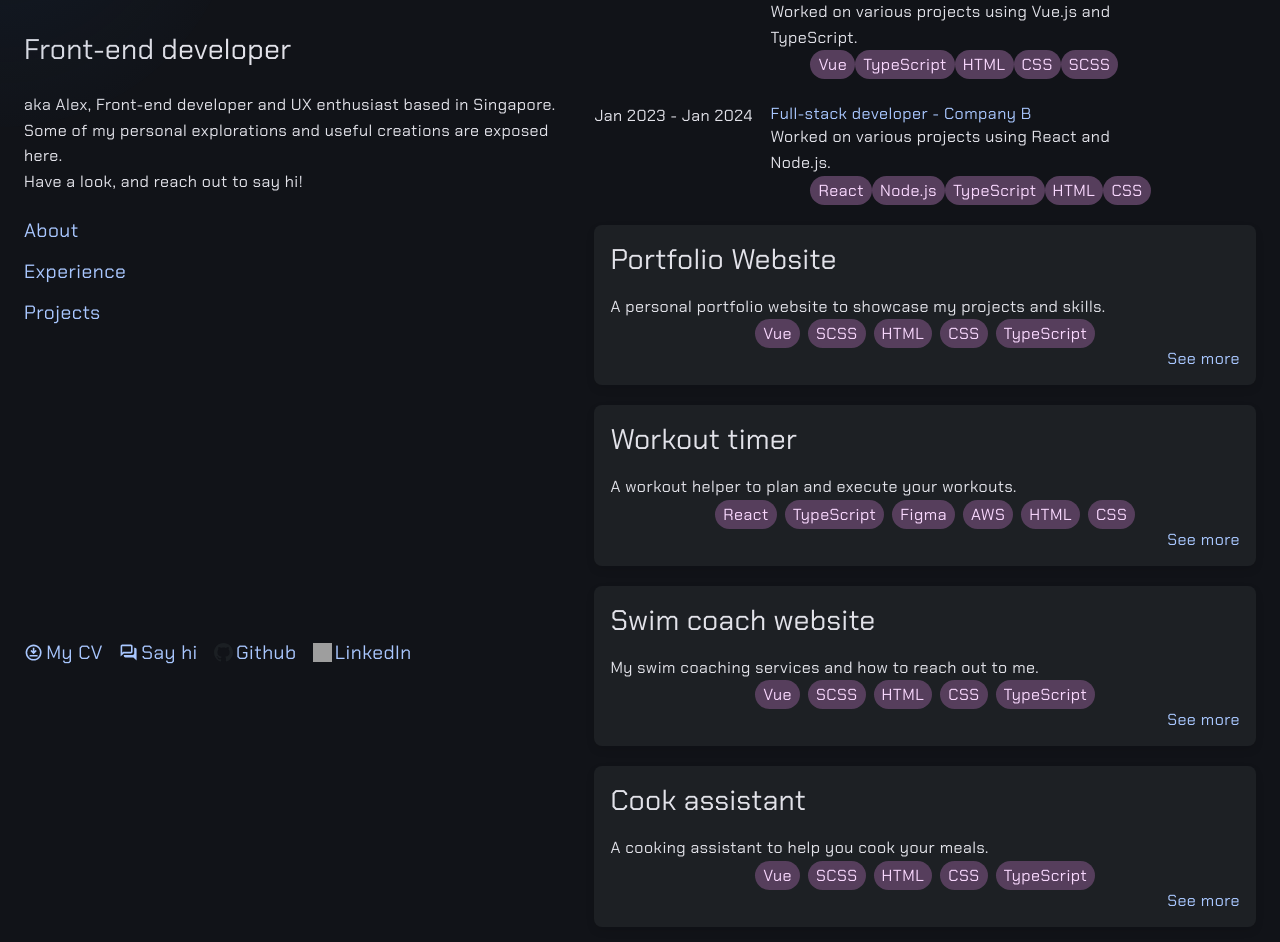
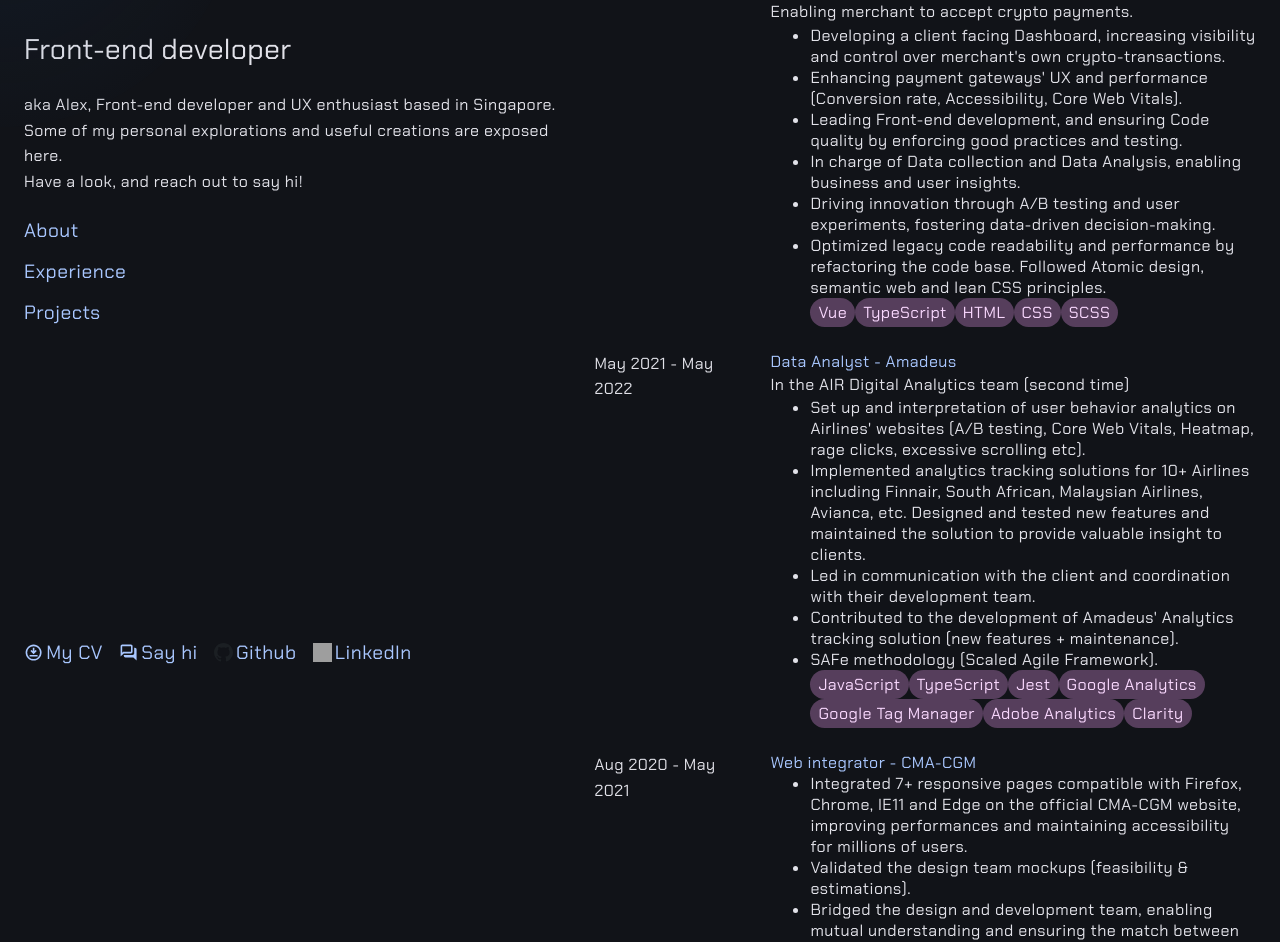
Before and after one commit to AlexGreau/Portfolio, a Vue app: page / in a window 1280 px wide. Shown: the part 113-1055 px from the top of the page. Built offline with nearby package versions, Linux system fonts and the light colour scheme; grey boxes are pictures that could not be loaded.

Commit message:
feat: real work data

```diff
--- a/src/components/cards/WorkCard.vue
+++ b/src/components/cards/WorkCard.vue
@@ -1,9 +1,12 @@
 <template>
   <article class="work-card">
-    <p class="date">{{ `${formatDate(work.startDate)} - ${formatDate(work.endDate)} `}}</p>
+    <p class="date">{{ formatDoubleDates(work.startDate, work.endDate) }}</p>
     <div>
       <a :href="work.link" target="_blank">{{ `${work.position} - ${work.company}` }}</a>
       <p>{{ work.description }}</p>
+      <ul>
+        <li v-for="(item, index) in work.tasks" :key="index">{{ item }}</li>
+      </ul>
       <ul>
         <li v-for="(tech, index) in work.techs" :key="index" class="pill">{{ tech }}</li>
       </ul>
@@ -23,26 +26,21 @@ export default defineComponent({
   },
   data() {
     return {
-      months: [
-        'Jan',
-        'Feb',
-        'Mar',
-        'Apr',
-        'May',
-        'Jun',
-        'Jul',
-        'Aug',
-        'Sep',
-        'Oct',
-        'Nov',
-        'Dec',
-      ],
+      months: ['Jan', 'Feb', 'Mar', 'Apr', 'May', 'Jun', 'Jul', 'Aug', 'Sep', 'Oct', 'Nov', 'Dec'],
     }
   },
   methods: {
     formatDate(date: Date): string {
       return `${this.months[date.getMonth()]} ${String(date.getFullYear())}`
     },
+    formatDoubleDates(startDate: Date, endDate: Date|undefined): string {
+      if (!startDate) {
+        return ''
+      } else if (!endDate) {
+        return `${this.formatDate(new Date(startDate))} - Present`
+      }
+        return `${this.formatDate(new Date(startDate))} - ${this.formatDate(new Date(endDate))}`
+    },
   },
 })
 </script>
--- a/src/model/Tech.ts
+++ b/src/model/Tech.ts
@@ -11,6 +11,7 @@ export enum TechName {
     CSS = "CSS",
     SCSS = "SCSS",
     JS = "JavaScript",
+    JEST = "Jest",
     TS = "TypeScript",
     REACT = "React",
     VUE = "Vue",
@@ -19,4 +20,11 @@ export enum TechName {
     EXPRESS = "Express.js",
     FIGMA = "Figma",
     AWS = "AWS",
+    ANDROID = "Android",
+    WEAROS = "WearOS",
+    JAVA = "Java",
+    GA = "Google Analytics",
+    GTM = "Google Tag Manager",
+    ADOBE = "Adobe Analytics",
+    CLARITY = "Clarity",
 }
--- a/src/model/WorkExp.ts
+++ b/src/model/WorkExp.ts
@@ -4,8 +4,9 @@ export interface WorkExp {
     company: string;
     position: string;
     startDate: Date;
-    endDate: Date;
-    description: string;
+    endDate?: Date;
+    description?: string;
+    tasks: string[];
     techs: TechName[];
     id: number;
     link?: string;
--- a/src/views/HomeView.vue
+++ b/src/views/HomeView.vue
@@ -73,7 +73,7 @@
         <li></li>
       </ul>
     </section>
-    <section class="content-wrapper">
+    <div class="content-wrapper">
       <article class="about-wrapper" id="about">
         <!-- <h2>About me</h2> -->
         <p>
@@ -87,7 +87,7 @@
       <article class="projects" id="projects">
         <ProjectCard v-for="project in projects" :key="project.id" :project="project" />
       </article>
-    </section>
+    </div>
   </main>
 </template>
 <script setup lang="ts">
@@ -146,34 +146,86 @@ const projects = ref<Array<Project>>([
 
 const WorkExperiences = ref<Array<WorkExp>>([
   {
-    company: 'Company A',
+    company: 'Triple-A',
+    link: 'https://triple-a.io/',
     position: 'Front-end developer',
-    startDate: new Date('2022-01-01'),
-    endDate: new Date('2023-01-01'),
-    description: 'Worked on various projects using Vue.js and TypeScript.',
-    techs: [
-      TechName.VUE,
-      TechName.TS,
-      TechName.HTML,
-      TechName.CSS,
-      TechName.SCSS,
+    startDate: new Date('2022-06-06'),
+    endDate: undefined,
+    description: 'Enabling merchant to accept crypto payments.',
+    tasks: [
+      "Developing a client facing Dashboard, increasing visibility and control over merchant's own crypto-transactions.",
+      "Enhancing payment gateways' UX and performance (Conversion rate, Accessibility, Core Web Vitals).",
+      'Leading Front-end development, and ensuring Code quality by enforcing good practices and testing.',
+      'In charge of Data collection and Data Analysis, enabling business and user insights.',
+      'Driving innovation through A/B testing and user experiments, fostering data-driven decision-making.',
+      'Optimized legacy code readability and performance by refactoring the code base. Followed Atomic design, semantic web and lean CSS principles.',
     ],
+    techs: [TechName.VUE, TechName.TS, TechName.HTML, TechName.CSS, TechName.SCSS],
     id: 1,
   },
   {
-    company: 'Company B',
-    position: 'Full-stack developer',
-    startDate: new Date('2023-01-01'),
-    endDate: new Date('2024-01-01'),
-    description: 'Worked on various projects using React and Node.js.',
-    techs: [
-      TechName.REACT,
-      TechName.NODE,
-      TechName.TS,
-      TechName.HTML,
-      TechName.CSS,
+    company: 'Amadeus',
+    position: 'Data Analyst',
+    link: 'https://www.amadeus.com/',
+    startDate: new Date('2021-05'),
+    endDate: new Date('2022-05'),
+    description: 'In the AIR Digital Analytics team (second time)',
+    tasks: [
+      "Set up and interpretation of user behavior analytics on Airlines' websites (A/B testing, Core Web Vitals, Heatmap, rage clicks, excessive scrolling etc).",
+      'Implemented analytics tracking solutions for 10+ Airlines including Finnair, South African, Malaysian Airlines, Avianca, etc. Designed and tested new features and maintained the solution to provide valuable insight to clients.',
+      'Led in communication with the client and coordination with their development team.',
+      "Contributed to the development of Amadeus' Analytics tracking solution (new features + maintenance).",
+      'SAFe methodology (Scaled Agile Framework).',
     ],
+    techs: [TechName.JS, TechName.TS, TechName.JEST, TechName.GA, TechName.GTM, TechName.ADOBE, TechName.CLARITY],
     id: 2,
+  },
+  {
+    company: 'CMA-CGM',
+    position: 'Web integrator',
+    link: 'https://www.cma-cgm.com/',
+    startDate: new Date('2020-08'),
+    endDate: new Date('2021-05'),
+    description: '',
+    tasks: [
+      'Integrated 7+ responsive pages compatible with Firefox, Chrome, IE11 and Edge on the official CMA-CGM website, improving performances and maintaining accessibility for millions of users.',
+      'Validated the design team mockups (feasibility & estimations).',
+      'Bridged the design and development team, enabling mutual understanding and ensuring the match between the product and user requirements.',
+      'Post-delivery support (rework & fixes) for the development and design teams.',
+    ],
+    techs: [TechName.HTML, TechName.CSS, TechName.VUE],
+    id: 3,
+  },
+  {
+    company: 'Amadeus',
+    position: 'Data Analyst',
+    link: 'https://www.amadeus.com/',
+    startDate: new Date('2020-08'),
+    endDate: new Date('2021-05'),
+    description: 'In the AIR Digital Analytics team',
+    tasks: [
+      'In charge of the implementation of analytics tracking solutions for 10+ Airlines (Google Analytics and Google Tag Manager).',
+      'Led in communication with the client and coordination with their development team.',
+      'Designed and tested new features and maintained the Amadeus tracking solution to provide valuable insight to clients.',
+      'SAFe methodology (Scaled Agile Framework).',
+    ],
+    techs: [TechName.JS, TechName.JEST, TechName.GA, TechName.GTM],
+    id: 4,
+  },
+  {
+    company: 'Singapore University of Technology and Design',
+    position: 'Web integrator',
+    link: 'https://www.sutd.edu.sg/',
+    startDate: new Date('2020-08'),
+    endDate: new Date('2021-05'),
+    description:
+      "My Master's degree end-of-study internship on the subject 'New Interaction Techniques for Athletes'.",
+    tasks: [
+      'Developed an Android wearables app to help an Ultimate frisbee team learn game strategies.',
+      'Conducted user testing to find which modality and language to use to convey directional information. A mix of haptic and visual modalities improved the accuracy and success rate of information.',
+    ],
+    techs: [TechName.ANDROID, TechName.WEAROS, TechName.JAVA],
+    id: 5,
   },
 ])
 </script>
@@ -284,7 +336,7 @@ const WorkExperiences = ref<Array<WorkExp>>([
     }
   }
 
-  & > section.content-wrapper {
+  & > div.content-wrapper {
     flex: 1 1 50%;
     & > article.about-wrapper {
       margin-top: 20px;
```
